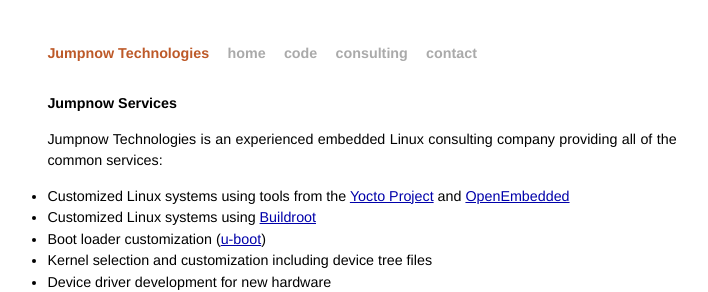
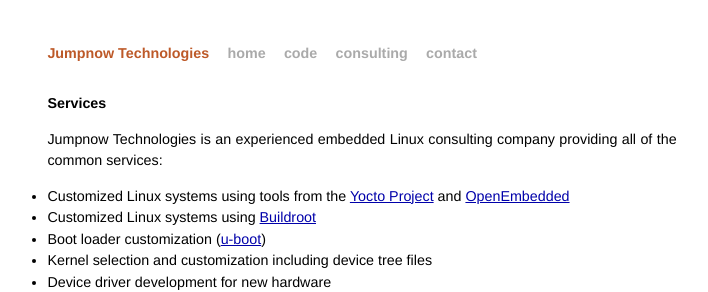
Before and after one commit to jumpnow/jumpnowtek-site, a Jekyll site: the page built from consulting/index.html, in a window 1280 px wide. Shown: the top 292 px of the page, without its empty margins (278-986 px from the left). Built offline with Jekyll 4.4.1, drawn with Linux system fonts in a browser that asks for light colours.

Commit message:
Minor edits

```diff
--- a/code/index.html
+++ b/code/index.html
@@ -3,7 +3,8 @@
 title: Code
 ---
 
-<div id="home">
+<div id="code">
+
 <h2>Code Repositories</h2>
 
 <p>
--- a/consulting/index.html
+++ b/consulting/index.html
@@ -3,9 +3,9 @@
 title: Consulting
 ---
 
-<div id="home">
+<div id="consulting">
 
-<h2>Jumpnow Services</h2>
+<h2>Services</h2>
   <p>
     Jumpnow Technologies is an experienced embedded Linux consulting company providing all of the common services:
   </p>
--- a/contact/index.html
+++ b/contact/index.html
@@ -3,7 +3,7 @@
 title: Contact
 ---
 
-<div id="home">
+<div id="contact">
   <div class="contact">
     <p>
         Jumpnow Technologies, LLC<br />
--- a/index.html
+++ b/index.html
@@ -6,7 +6,7 @@
 <div id="home">
   <p><img src="/assets/jumpnow-header.png" alt="jumpnow-logo"></p>
   <p>
-    Jumpnow Technologies provides <a href="https://jumpnowtek.com/consulting/">software consulting</a> specializing in
+    Jumpnow Technologies provides <a href="/consulting/">software consulting</a> specializing in
 	embedded Linux and Qt5.
   </p>
   <h1>Embedded Linux</h1>
```
